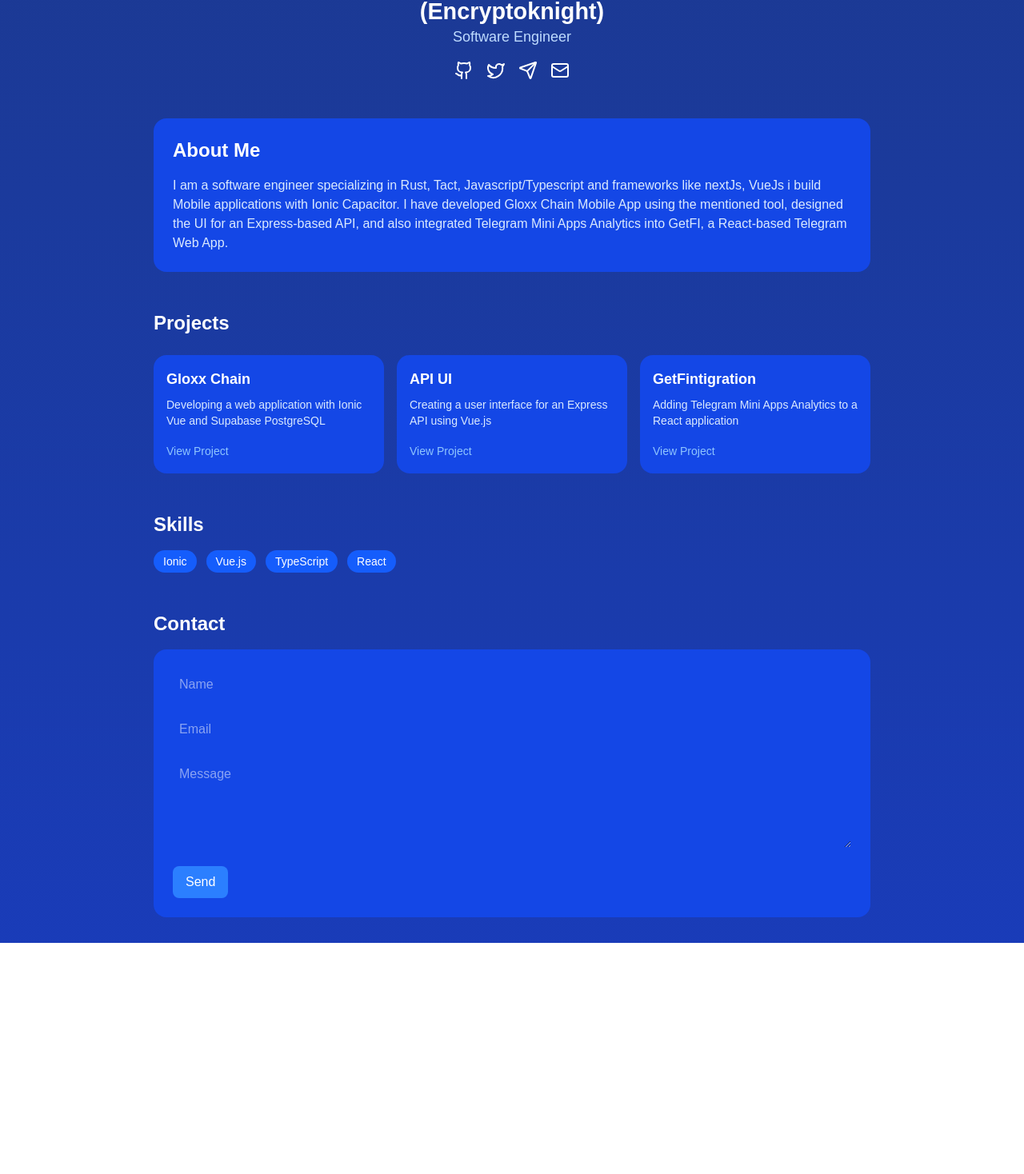
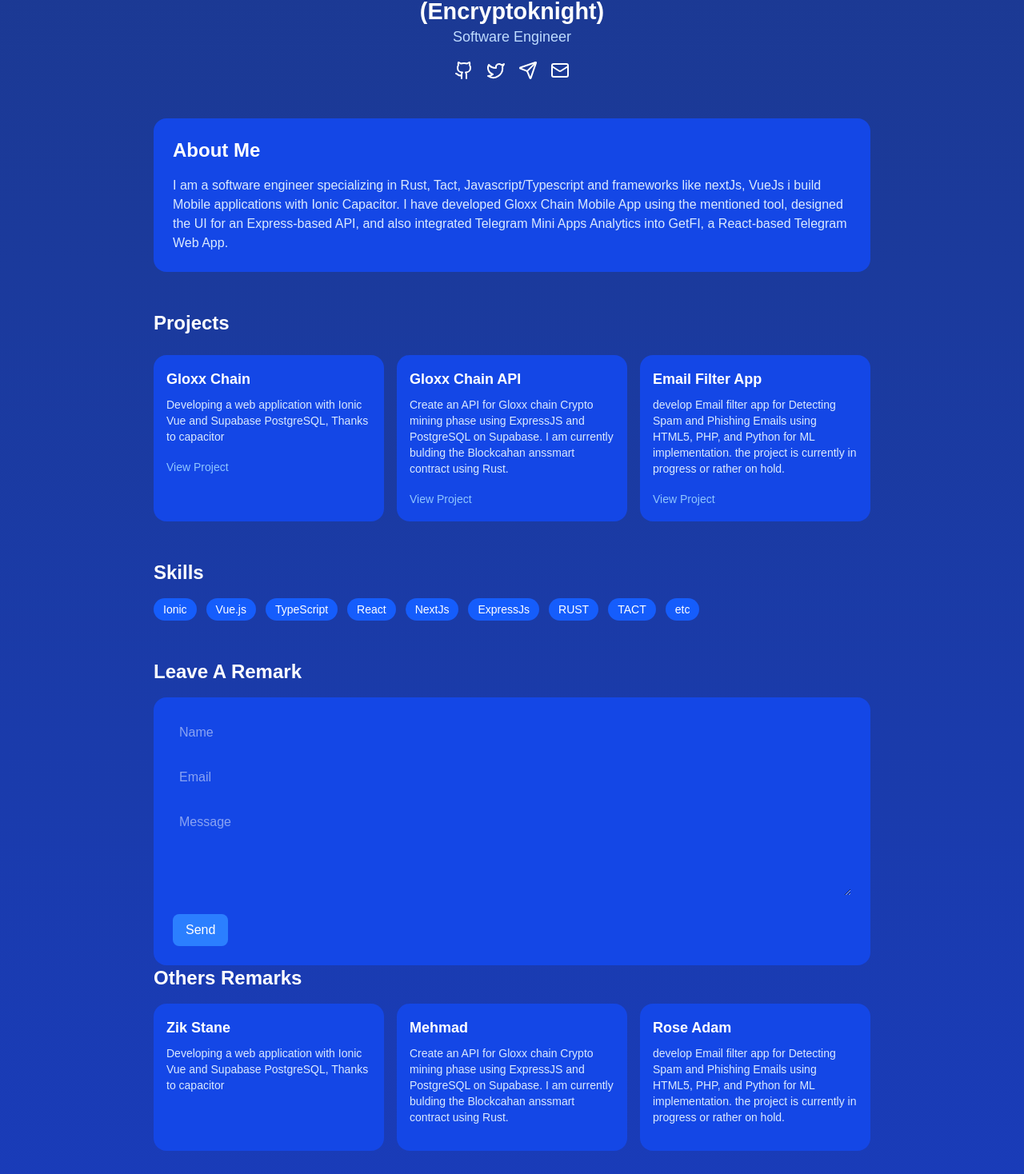
Before and after one commit to kherleefer/kherleefer, a Next.js app: page / in a window 1280 px wide. Shown: the part 238-1706 px from the top of the page at 80% size. Before the commit the page ends 1417 px from the top, so only its background shows below. Built offline with nearby package versions, Linux system fonts and the light colour scheme.

Commit message:
Update page.tsx

```diff
--- a/app/page.tsx
+++ b/app/page.tsx
@@ -30,7 +30,9 @@ export default function Home() {
           </motion.div>
           <h1 className="text-4xl font-bold mt-4">
             Kherleefer
-            <p><small>(Encryptoknight)</small></p>
+            <p>
+              <small>(Encryptoknight)</small>
+            </p>
           </h1>
           <p className="text-lg text-blue-200">Software Engineer</p>
           <div className="flex justify-center gap-4 mt-4">
@@ -83,28 +85,37 @@ export default function Home() {
               {
                 title: "Gloxx Chain",
                 description:
-                  "Developing a web application with Ionic Vue and Supabase PostgreSQL",
+                  "Developing a web application with Ionic Vue and Supabase PostgreSQL, Thanks to capacitor",
+                link: "https://t.me/gloxx_chain/20",
+              },
+              {
+                title: "Gloxx Chain API",
+                description:
+                  "Create an API for Gloxx chain Crypto mining phase using ExpressJS and PostgreSQL on Supabase. I am currently bulding the Blockcahan anssmart contract using Rust.",
                 link: "#",
               },
               {
-                title: "API UI",
+                title: "Email Filter App",
                 description:
-                  "Creating a user interface for an Express API using Vue.js",
-                link: "#",
-              },
-              {
-                title: "GetFintigration",
-                description:
-                  "Adding Telegram Mini Apps Analytics to a React application",
-                link: "#",
+                  " develop Email filter app for Detecting Spam and Phishing Emails using HTML5, PHP, and Python for ML implementation. the project is currently in progress or rather on hold.",
+                link: "https://thinkdoit.infy.uk",
               },
             ].map((project, index) => (
               <motion.div
                 key={index}
+                initial={{ opacity: 0, y: 20 }}
+                animate={{ opacity: 1, y: 0 }}
                 whileHover={{ scale: 1.03 }}
+                transition={{ duration: 0.6 }}
                 className="bg-blue-700 p-4 rounded-2xl"
               >
-                <h3 className="text-lg font-bold mb-2">{project.title}</h3>
+                <motion.h3
+                  initial={{ opacity: 0, y: -10 }}
+                  animate={{ opacity: 1, y: 0 }}
+                  className="text-lg font-bold mb-2"
+                >
+                  {project.title}
+                </motion.h3>
                 <p className="text-blue-100 text-sm mb-4">
                   {project.description}
                 </p>
@@ -132,7 +143,7 @@ export default function Home() {
             transition={{ duration: 0.5 }}
             className="flex flex-wrap gap-3"
           >
-            {["Ionic", "Vue.js", "TypeScript", "React"].map((skill) => (
+            {["Ionic", "Vue.js", "TypeScript", "React", "NextJs", "ExpressJs", "RUST", "TACT", "etc"].map((skill) => (
               <span
                 key={skill}
                 className="bg-blue-600 px-3 py-1 rounded-full text-sm"
@@ -148,7 +159,7 @@ export default function Home() {
           transition={{ duration: 0.5 }}
           viewport={{ once: true }}
         >
-          <h2 className="text-2xl font-semibold mb-4">Contact</h2>
+          <h2 className="text-2xl font-semibold mb-4">Leave A Remark</h2>
           <form className="bg-blue-700 p-6 rounded-2xl">
             <input
               type="text"
@@ -173,6 +184,62 @@ export default function Home() {
             </button>
           </form>
         </motion.section>
+        <motion.section
+          initial={{ opacity: 0, y: 20 }}
+          whileInView={{ opacity: 1, y: 0 }}
+          transition={{ duration: 0.5 }}
+          viewport={{ once: true }}
+        >
+          <h2 className="text-2xl font-semibold mb-4">Others Remarks</h2>
+          <motion.div
+            initial={{ opacity: 0, y: 20 }}
+            whileInView={{ opacity: 1, y: 0 }}
+            transition={{ duration: 0.5 }}
+            className="grid grid-cols-1 md:grid-cols-3 gap-4"
+          >
+            {[
+              {
+                title: "Zik Stane",
+                description:
+                  "Developing a web application with Ionic Vue and Supabase PostgreSQL, Thanks to capacitor",
+                link: "https://t.me/gloxx_chain/20",
+              },
+              {
+                title: "Mehmad",
+                description:
+                  "Create an API for Gloxx chain Crypto mining phase using ExpressJS and PostgreSQL on Supabase. I am currently bulding the Blockcahan anssmart contract using Rust.",
+                link: "#",
+              },
+              {
+                title: "Rose Adam",
+                description:
+                  " develop Email filter app for Detecting Spam and Phishing Emails using HTML5, PHP, and Python for ML implementation. the project is currently in progress or rather on hold.",
+                link: "https://thinkdoit.infy.uk",
+              },
+            ].map((project, index) => (
+              <motion.div
+                key={index}
+                initial={{ opacity: 0, y: 20 }}
+                animate={{ opacity: 1, y: 0 }}
+                whileHover={{ scale: 1.03 }}
+                transition={{ duration: 0.6 }}
+                className="bg-blue-700 p-4 rounded-2xl"
+              >
+                <motion.h3
+                  initial={{ opacity: 0, y: -10 }}
+                  animate={{ opacity: 1, y: 0 }}
+                  className="text-lg font-bold mb-2"
+                >
+                  {project.title}
+                </motion.h3>
+                <p className="text-blue-100 text-sm mb-4">
+                  {project.description}
+                </p>
+
+              </motion.div>
+            ))}
+          </motion.div>
+         </motion.section>
       </div>
     </motion.div>
   );
```
Lines whose indentation alone changed are shown as unchanged.
